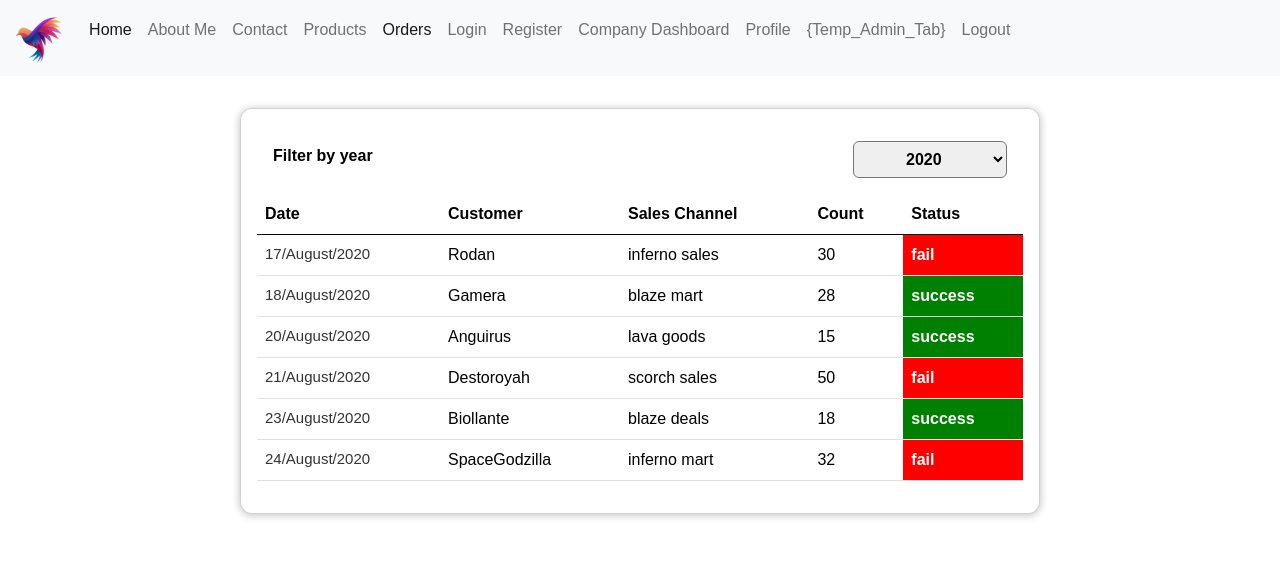
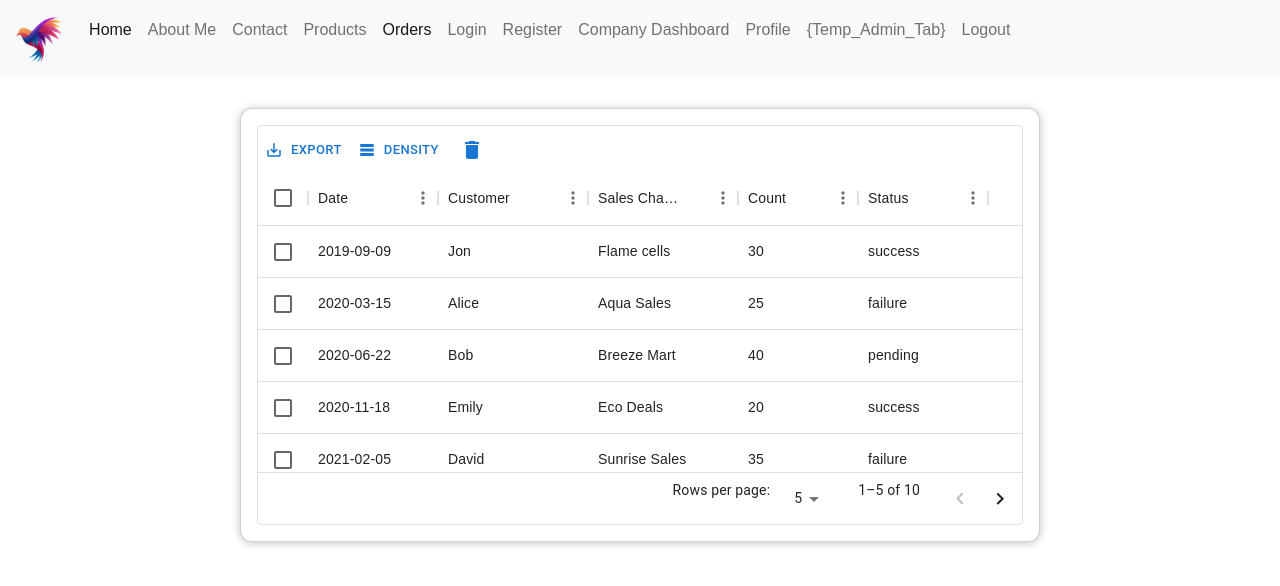
Before and after one commit to rohit-1001/inventory_management, a React (Create React App) app in the folder client/: page /orders in a window 1280 px wide. Shown: the top 586 px of the page. Built offline with nearby package versions, Linux system fonts and the light colour scheme.

Commit message:
Orders table UI improved

```diff
--- a/client/src/components/Products/ProductTable.js
+++ b/client/src/components/Orders/OrderTable.js
@@ -4,17 +4,22 @@ import IconButton from '@mui/material/IconButton';
 import DeleteIcon from '@mui/icons-material/Delete';
 
 const columns = [
-    { field: 'id', headerName: 'ID', width: 70 },
     {
         field: 'date',
         headerName: 'Date',
         type: 'numeric',
-        width: 200,
+        width: 130,
     },
-    { field: 'vendor', headerName: 'Vendor', width: 200 },
-    { field: 'productName', headerName: 'Product Name', width: 200 },
+    { field: 'customer', headerName: 'Customer', width: 150 },
+    { field: 'saleschannel', headerName: 'Sales Channel', width: 150 },
+    {
+        field: 'count',
+        headerName: 'Count',
+        type: 'numeric',
+        width: 120,
+    },
+    { field: 'status', headerName: 'Status', width: 130 },
 ];
-
 
 function CustomToolbar() {
     return (
@@ -28,7 +33,7 @@ function CustomToolbar() {
     );
 }
 
-export default function ProductTable(props) {
+export default function OrderTable(props) {
     const [selectionModel, setSelectionModel] = React.useState([]);
 
     const handleSelection = (newSelection) => {
@@ -43,16 +48,16 @@ export default function ProductTable(props) {
                 components={{
                     Toolbar: CustomToolbar,
                 }}
+                onSelectionModelChange={handleSelection}
+                selectionModel={selectionModel}
                 initialState={{
                     pagination: {
                         paginationModel: { page: 0, pageSize: 5 },
                     },
                 }}
-                onSelectionModelChange={handleSelection}
-                selectionModel={selectionModel}
-                pagination
-                pageSize={5}
                 pageSizeOptions={[5, 10]}
+                // pagination
+                // pageSize={5}
                 checkboxSelection
             />
         </div>
--- a/client/src/components/Orders/Orders.js
+++ b/client/src/components/Orders/Orders.js
@@ -1,29 +1,29 @@
-import React, { useState } from "react";
+import React from "react";
 import Card from "../UI/Card";
-import OrdersFilter from "./OrdersFilter";
 import "./Orders.css";
-import OrdersList from "./OrdersList";
+import OrderTable from "./OrderTable";
 
-const Orders = (props) => {
-  const [filteredYear, setFilteredYear] = useState("2020");
-
-  const filterChangeHandler = (selectedYear) => {
-    setFilteredYear(selectedYear);
-  };
-
-  const filteredExpenses = props.items.filter((expense) => {
-    return expense.date.getFullYear().toString() === filteredYear;
-  });
+const rows = [
+  { id: 1, date: '2019-09-09', customer: 'Jon', saleschannel: 'Flame cells', count: '30', status: 'success' },
+  { id: 2, date: '2020-03-15', customer: 'Alice', saleschannel: 'Aqua Sales', count: '25', status: 'failure' },
+  { id: 3, date: '2020-06-22', customer: 'Bob', saleschannel: 'Breeze Mart', count: '40', status: 'pending' },
+  { id: 4, date: '2020-11-18', customer: 'Emily', saleschannel: 'Eco Deals', count: '20', status: 'success' },
+  { id: 5, date: '2021-02-05', customer: 'David', saleschannel: 'Sunrise Sales', count: '35', status: 'failure' },
+  { id: 6, date: '2021-08-30', customer: 'Sophia', saleschannel: 'Crystal Stores', count: '28', status: 'success' },
+  { id: 7, date: '2022-12-10', customer: 'Olivia', saleschannel: 'Wave World', count: '42', status: 'pending' },
+  { id: 8, date: '2023-07-25', customer: 'Liam', saleschannel: 'Glow Goods', count: '22', status: 'success' },
+  { id: 9, date: '2023-05-14', customer: 'Emma', saleschannel: 'Sky Sales', count: '32', status: 'failure' },
+  { id: 10, date: '2024-01-03', customer: 'Noah', saleschannel: 'Star Mart', count: '38', status: 'pending' },
+];
 
 
+
+
+const Orders = () => {
   return (
     <div>
       <Card className="expenses">
-        <OrdersFilter
-          selected={filteredYear}
-          onChangeFilter={filterChangeHandler}
-        />
-       <OrdersList items={filteredExpenses}/>
+        <OrderTable data={rows} />
       </Card>
     </div>
   );
--- a/client/src/components/Orders/OrdersFilter.css
+++ /dev/null
@@ -1,24 +0,0 @@
-.expenses-filter {
-    color: black;
-    padding: 0 1rem;
-  }
-
-  .expenses-filter__control {
-    display: flex;
-    width: 100%;
-    align-items: center;
-    justify-content: space-between;
-    margin: 1rem 0;
-  }
-
-  .expenses-filter label {
-    font-weight: bold;
-    margin-bottom: 0.5rem;
-  }
-
-  .expenses-filter select {
-    font: inherit;
-    padding: 0.5rem 3rem;
-    font-weight: bold;
-    border-radius: 6px;
-  }
--- a/client/src/components/Orders/OrdersFilter.js
+++ /dev/null
@@ -1,25 +0,0 @@
-import React from 'react';
-
-import './OrdersFilter.css';
-
-const OrdersFilter = (props) => {
-  const dropdownChangeHandler = (event) => {
-    props.onChangeFilter(event.target.value);
-  };
-
-  return (
-    <div className='expenses-filter'>
-      <div className='expenses-filter__control'>
-        <label>Filter by year</label>
-        <select value={props.selected} onChange={dropdownChangeHandler}>
-          <option value='2022'>2022</option>
-          <option value='2021'>2021</option>
-          <option value='2020'>2020</option>
-          <option value='2019'>2019</option>
-        </select>
-      </div>
-    </div>
-  );
-};
-
-export default OrdersFilter;
--- a/client/src/components/Orders/OrdersList.css
+++ /dev/null
@@ -1,21 +0,0 @@
-.orders-list {
-  list-style: none; /* Removes the default list style */
-  margin: 0 auto; /* Centers the list horizontally */
-  padding: 0; /* Removes the default padding */
-  max-width: 600px; /* Sets a maximum width for the list */
-}
-
-.orders-list__fallback {
-  color: #000000; /* Sets the text color */
-  text-align: center; /* Centers the text */
-  padding: 1rem; /* Adds some padding */
-  font-size: 1.25rem; /* Increases the font size */
-}
-
-.order-item {
-  margin: 1rem 0; /* Adds some margin to the top and bottom */
-  padding: 1rem; /* Adds some padding */
-  background-color: #f9f9f9; /* Sets a light background color */
-  border-radius: 12px; /* Rounds the corners */
-  box-shadow: 0 2px 8px rgba(0, 0, 0, 0.25); /* Adds a subtle shadow */
-}
--- a/client/src/components/Orders/OrdersList.js
+++ /dev/null
@@ -1,42 +0,0 @@
-import React from "react";
-import "./OrdersList.css";
-import ItemDate from "../Date/ItemDate";
-
-const OrdersList = (props) => {
-  if (props.items.length === 0) {
-    return <h2 className="orders-list__fallback">Found no Orders.</h2>;
-  }
-
-  return (
-    <>
-      <table className="table">
-        <thead>
-          <tr>
-            <th scope="col">Date</th>
-            <th scope="col">Customer</th>
-            <th scope="col">Sales Channel</th>
-            <th scope="col">Count</th>
-            <th scope="col">Status</th>
-          </tr>
-        </thead>
-        <tbody>
-          {props.items.map((order) => (
-            <tr>
-              <td><ItemDate date={order.date} /></td>
-              <td>{order.customer}</td>
-              <td>{order.saleschannel}</td>
-              <td>{order.count}</td>
-              <td style={{
-                color: "white",
-                backgroundColor: order.status === "success" ? "green" : order.status === "fail" ? "red" : order.status === "pending" ? "yellow" : "white",
-                fontWeight: "bold", // Make the text bold
-              }}>{order.status}</td>
-            </tr>
-          ))}
-        </tbody>
-      </table>
-    </>
-  );
-};
-
-export default OrdersList;
```
Also changed, not shown: client/src/App.css (line endings or trailing spaces).
